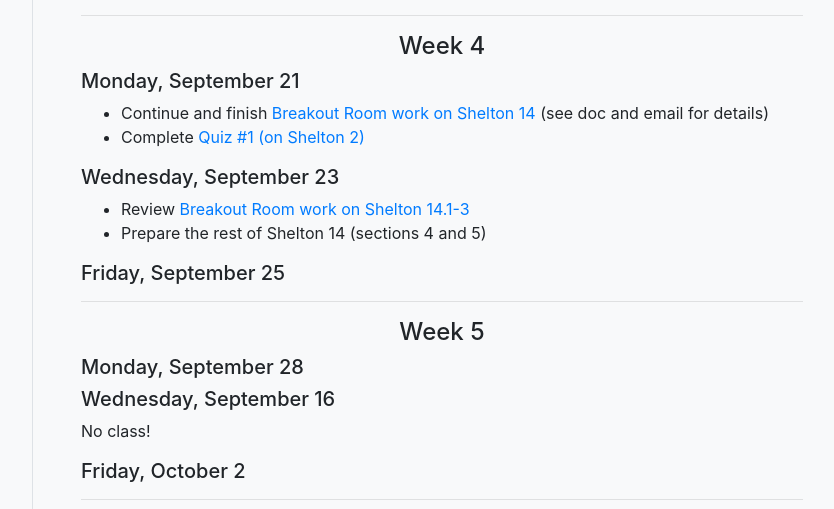
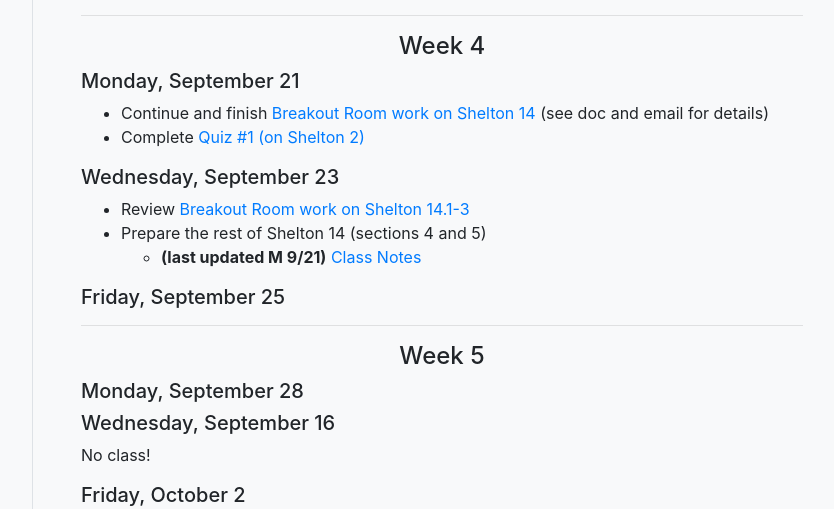
Before and after one commit to DLibatique/f20_courses, a Django app: template latn213/templates/latn213/pages/schedule.html in a window 1280 px wide. Shown: the part 1488-1997 px from the top of the page, without its empty margins (335-1169 px from the left). Run offline with Django 3.2, Linux system fonts and the light colour scheme; the template is opened without the code that fills it, so the values that code supplies are empty; some libraries are stand-ins or nearby versions.

Commit message:
added class notes

```diff
--- a/latn213/templates/latn213/pages/schedule.html
+++ b/latn213/templates/latn213/pages/schedule.html
@@ -138,7 +138,11 @@
     <h5>Wednesday, September 23</h5>
     <ul>
       <li>Review <a href="https://docs.google.com/document/d/1qvzJA0fQPMBxf23T25O1UkC34twn3ASbJS9j7HynoYY/edit?usp=sharing">Breakout Room work on Shelton 14.1-3</a></li>
-      <li>Prepare the rest of Shelton 14 (sections 4 and 5)</a></li>
+      <li>Prepare the rest of Shelton 14 (sections 4 and 5)</a>
+        <ul>
+          <li><strong>(last updated M 9/21)</strong> <a href="https://drive.google.com/file/d/1cWXseev8fu0vIc0VUOzNYAKCBBn3SP0U/view?usp=sharing">Class Notes</a></li>
+        </ul>
+      </li>
     </ul>
 
     <h5>Friday, September 25</h5>
```
